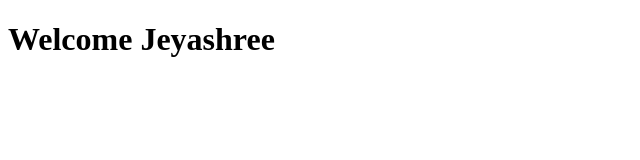
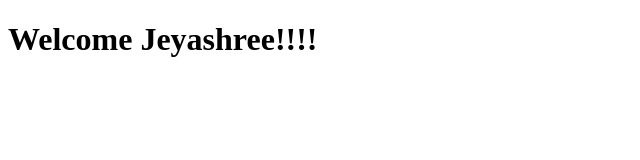
Before and after one commit to sastikajj/Jenkins, a plain HTML site: page index.html in a window 1280 px wide. Shown: the full height of the page, 0-640 px from the left. Drawn offline with Linux system fonts and the light colour scheme.

Commit message:
Update index.html

```diff
--- a/index.html
+++ b/index.html
@@ -6,6 +6,6 @@
     <title>Welcome Page</title>
 </head>
 <body>
-    <h1>Welcome Jeyashree</h1>
+    <h1>Welcome Jeyashree!!!!</h1>
 </body>
 </html>
```
